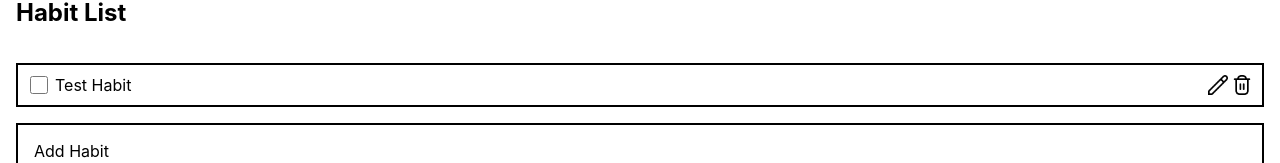
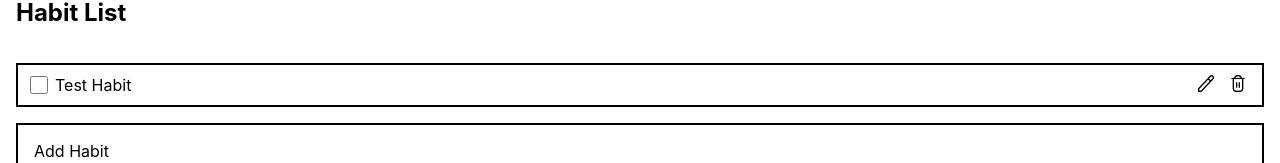
Before and after one commit to DennieCodes/levelup, a Next.js app: page /habits/Habits in a window 1280 px wide. Shown: the part 140-303 px from the top of the page. Built offline with nearby package versions, Linux system fonts and the light colour scheme.

Commit message:
Added habit edit and delete functionality

```diff
--- a/src/context/habits.context.tsx
+++ b/src/context/habits.context.tsx
@@ -22,12 +22,6 @@ export const HabitsContext = createContext<HabitsContextType>(
 );
 
 export function HabitsProvider({ children }: { children: React.ReactNode }) {
-  // const [habits, dispatch] = useLocalStorageReducer(
-  //   "habits",
-  //   defaultHabit,
-  //   habitReducer
-  // );
-
   const [habits, dispatch] = useReducer(habitReducer, defaultHabit);
 
   return (
--- /dev/null
+++ b/src/hooks/useToggleState.ts
@@ -0,0 +1,11 @@
+import { useState } from "react";
+
+function useToggle(initialVal = false): [boolean, () => void] {
+  const [state, setState] = useState<boolean>(initialVal);
+  const toggle = () => {
+    setState(!state);
+  };
+  return [state, toggle];
+}
+
+export default useToggle;
--- /dev/null
+++ b/src/pages/habits/editHabitForm/EditHabitForm.module.scss
@@ -0,0 +1,8 @@
+.editHabitForm {
+  width: 100%;
+
+  & input {
+    width: 100%;
+    font-size: 1rem;
+  }
+}
--- /dev/null
+++ b/src/pages/habits/editHabitForm/EditHabitForm.tsx
@@ -0,0 +1,31 @@
+import React, { useContext } from "react";
+import { HabitsContext } from "../../../context/habits.context";
+import useInputState from "../../../hooks/useInputState";
+import { UPDATE } from "../../../actions/index";
+import styles from "./EditHabitForm.module.scss";
+
+interface EditHabitFormProps {
+  id: string;
+  habit: string;
+  toggleEditForm: () => void;
+}
+
+const EditHabitForm = ({ id, habit, toggleEditForm }: EditHabitFormProps) => {
+  const { dispatch } = useContext(HabitsContext);
+  const [value, handleChange, reset] = useInputState(habit);
+
+  const handleSubmit = (e: React.FormEvent<HTMLFormElement>) => {
+    e.preventDefault();
+    dispatch({ type: UPDATE, id: id, newHabit: value, habit: "" });
+    reset();
+    toggleEditForm();
+  };
+
+  return (
+    <form className={styles.editHabitForm} onSubmit={handleSubmit}>
+      <input value={value} onChange={handleChange}></input>
+    </form>
+  );
+};
+
+export default EditHabitForm;
--- /dev/null
+++ b/src/pages/habits/editHabitForm/index.ts
@@ -0,0 +1,3 @@
+import EditHabitForm from "./EditHabitForm";
+
+export default EditHabitForm;
--- a/src/pages/habits/habit/Habit.module.scss
+++ b/src/pages/habits/habit/Habit.module.scss
@@ -14,6 +14,12 @@
     height: 1.25em;
     width: 1.25em;
   }
+
+  & .habitControls {
+    border: none;
+    cursor: pointer;
+    background: none;
+  }
 }
 
 .habitName {
--- a/src/pages/habits/habit/Habit.tsx
+++ b/src/pages/habits/habit/Habit.tsx
@@ -1,17 +1,57 @@
-import React from "react";
+import React, { useContext } from "react";
 import Image from "next/image";
 import editIcon from "../../../images/icons/pencil.png";
 import deleteIcon from "../../../images/icons/trash.png";
 import { HabitType } from "../../../models/habits";
 import styles from "./Habit.module.scss";
+import { TOGGLE, REMOVE } from "../../../actions";
+import { HabitsContext } from "../../../context/habits.context";
+import useToggleState from "../../../hooks/useToggleState";
+import EditHabitForm from "../editHabitForm";
 
-const Habit = ({ habit, completed }: HabitType) => {
+const Habit = ({ habit, completed, id }: HabitType) => {
+  const { dispatch } = useContext(HabitsContext);
+  const [isEditing, toggleEditing] = useToggleState(false);
+
   return (
     <li className={styles.habitItem}>
-      <input type="checkbox" checked={completed} />
-      <p className={styles.habitName}>{habit}</p>
-      <Image src={editIcon} alt="Edit button" width={24} height={24} />
-      <Image src={deleteIcon} alt="Delete button" width={24} height={24} />
+      {isEditing ? (
+        <EditHabitForm id={id} habit={habit} toggleEditForm={toggleEditing} />
+      ) : (
+        <>
+          <input
+            type="checkbox"
+            checked={completed}
+            onChange={() => {
+              dispatch({ type: TOGGLE, id: id, habit: "", newHabit: "" });
+            }}
+          />
+          <p className={styles.habitName}>{habit}</p>
+
+          <button
+            className={styles.habitControls}
+            aria-label="Edit"
+            onClick={toggleEditing}
+          >
+            <Image src={editIcon} alt="Edit button" width={24} height={24} />
+          </button>
+
+          <button
+            className={styles.habitControls}
+            aria-label="Delete"
+            onClick={() =>
+              dispatch({ type: REMOVE, id: id, habit: "", newHabit: "" })
+            }
+          >
+            <Image
+              src={deleteIcon}
+              alt="Delete button"
+              width={24}
+              height={24}
+            />
+          </button>
+        </>
+      )}
     </li>
   );
 };
--- a/src/pages/habits/habitList/HabitList.tsx
+++ b/src/pages/habits/habitList/HabitList.tsx
@@ -8,6 +8,7 @@ import { HabitType } from "../../../models/habits";
 const HabitList = () => {
   const { habits } = useContext(HabitsContext);
 
+  if (habits.length)
     return (
       <div className={styles.habitList}>
         <h1>Habit List</h1>
@@ -22,18 +23,7 @@ const HabitList = () => {
         </ul>
       </div>
     );
+  return null;
 };
 
-// export async function getStaticProps() {
-// 	const argentineTime = await fetch('http://worldtimeapi.org/api/ip')
-// 		.then((response) => response.json())
-// 		.then((data) => console.log(data));
-
-// 	console.log(argentineTime);
-
-// 	return {
-// 		argentineTime,
-// 	};
-// }
-
 export default HabitList;
```
Lines whose indentation alone changed are shown as unchanged.
